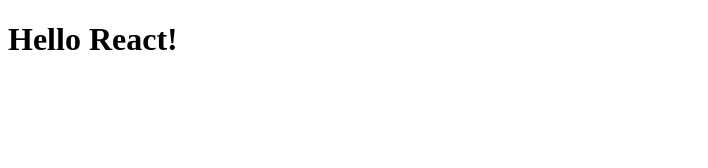
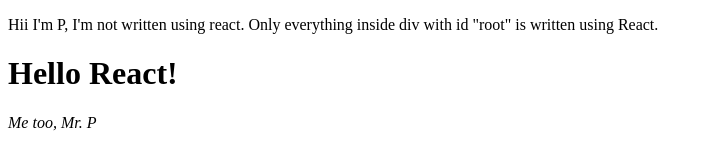
Before and after one commit to joinsachinarya/Namaste-React, a plain HTML site: page index.html in a window 1280 px wide. Shown: the whole page, without its empty margins (0-708 px from the left). Drawn offline with nearby package versions, Linux system fonts and the light colour scheme.

Commit message:
you can use react inside your existing project just to build small part of than project

```diff
--- a/index.html
+++ b/index.html
@@ -6,7 +6,14 @@
     <title>Document</title>
   </head>
   <body>
+    <div>
+      <p>
+        Hii I'm P, I'm not written using react. Only everything inside div with
+        id "root" is written using React.
+      </p>
+    </div>
     <div id="root"></div>
+    <i> Me too, Mr. P</i>
     <script
       crossorigin
       src="https://unpkg.com/react@18/umd/react.development.js"
```
